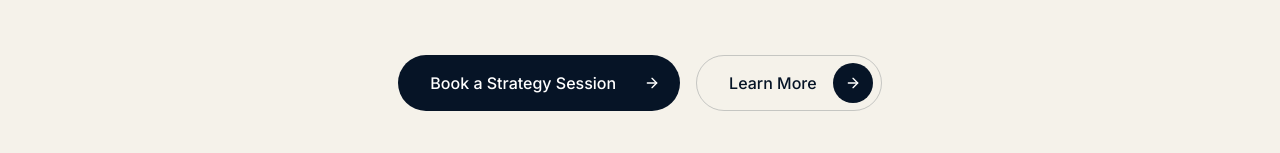
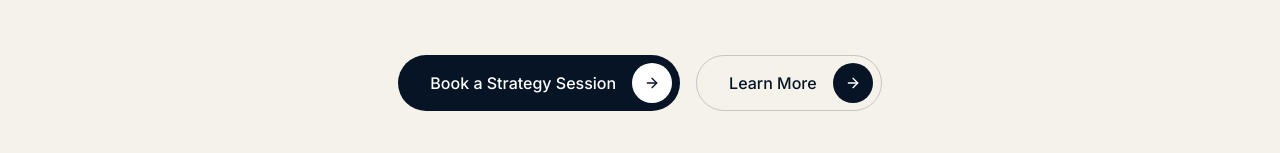
Before and after one commit to EumelDotDev/Pivot-Business-Solutions, a Next.js app: page / in a window 1280 px wide. Shown: the part 538-691 px from the top of the page. Built offline with nearby package versions, Linux system fonts and the light colour scheme; a web font is replaced by a local one.

Commit message:
consolidate secondary and outline button styles in Button component

```diff
--- a/src/components/ui/Button.tsx
+++ b/src/components/ui/Button.tsx
@@ -44,8 +44,7 @@ const Button = React.forwardRef<HTMLButtonElement, ButtonProps>(
             "flex items-center justify-center rounded-full transition-transform group-hover:scale-105",
             {
               "bg-white text-red-main": variant === "primary",
-              "bg-white text-navy-900": variant === "secondary",
-              "bg-white text-navy-900": variant === "outline",
+              "bg-white text-navy-900": variant === "secondary" || variant === "outline",
               "bg-navy-900 text-white": variant === "outline-dark",
               "bg-white/20 text-white": variant === "ghost",
               "w-9 h-9": size === "default",
```
